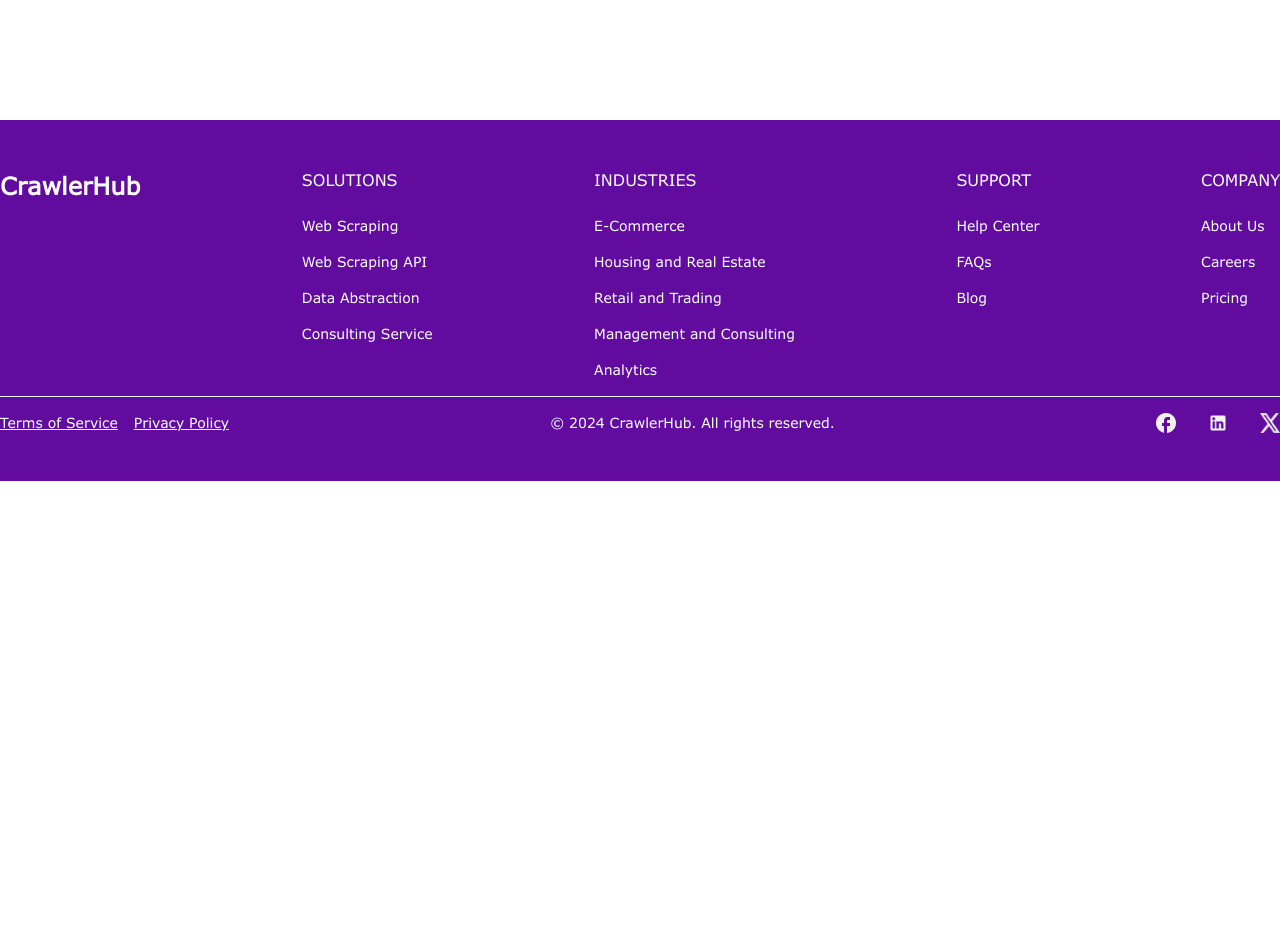
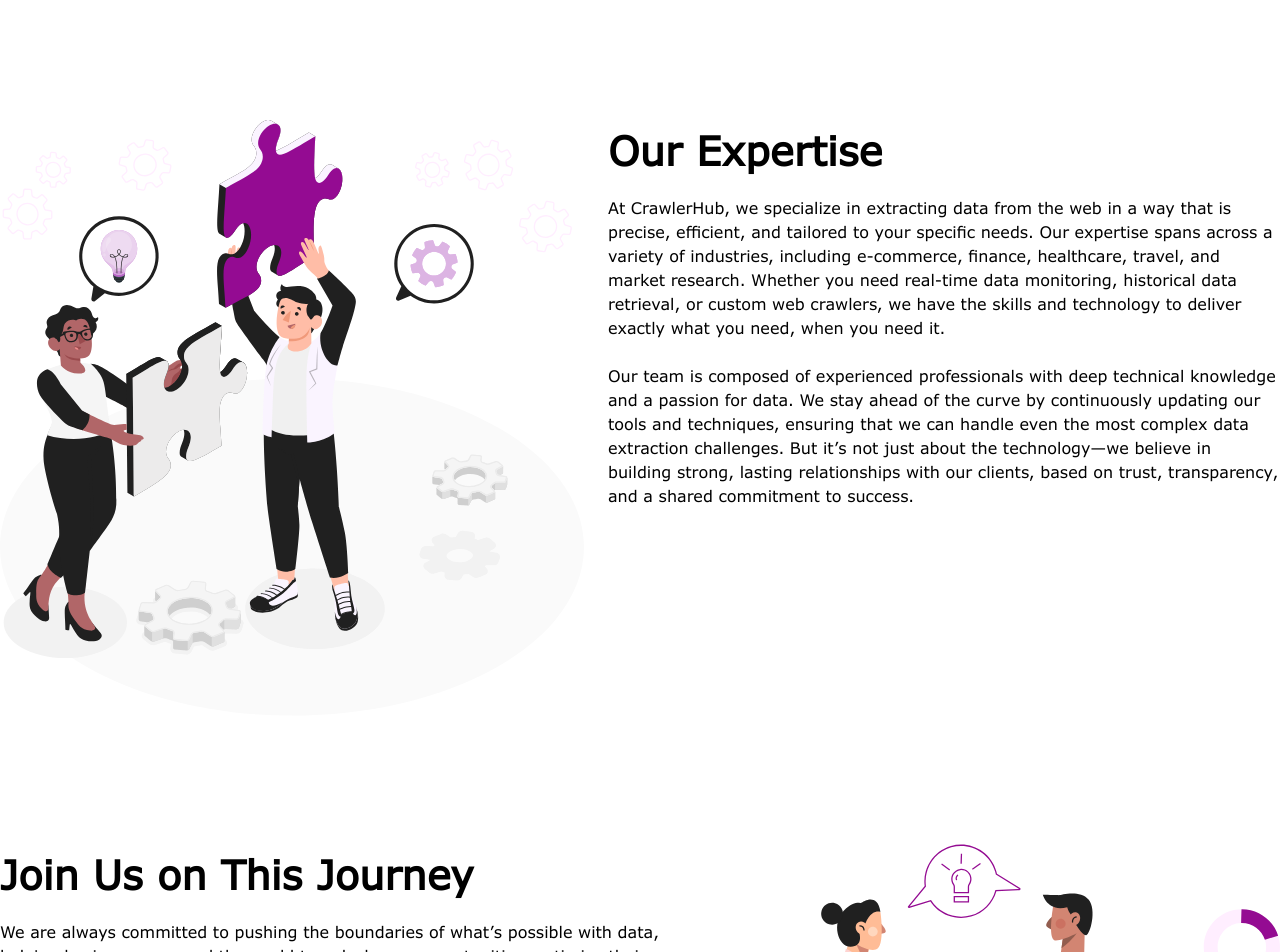
Before and after one commit to beecodeguy/crawlhub, a Next.js app: page /about-us in a window 1280 px wide. Shown: the part 1160-2112 px from the top of the page. Before the commit the page ends 1641 px from the top, so only its background shows below. Built offline with nearby package versions, Linux system fonts and the light colour scheme.

Commit message:
about us page completed

```diff
--- a/src/app/(webpage)/about-us/_components/AboutUsBanner.tsx
+++ b/src/app/(webpage)/about-us/_components/AboutUsBanner.tsx
@@ -1,27 +1,64 @@
-import { AboutUs } from "@/assets/images";
-import { Button } from "@/components/ui/button";
+import { JoinUsJourney, OurExpertise } from "@/assets/images";
+import { StaticImport } from "next/dist/shared/lib/get-img-props";
 import Image from "next/image";
 import React from "react";
 
+interface IProps {
+  reverse?: boolean;
+  children: React.ReactNode;
+  title: string;
+  icon: string | StaticImport;
+}
+
+const BannerComponent: React.FC<IProps> = ({
+  reverse,
+  children,
+  title,
+  icon,
+}) => (
+  <div className={`flex ${reverse ? "flex-row-reverse" : ""} gap-3`}>
+    <div className="flex flex-col gap-2">
+      <span className="typography-h2">{title}</span>
+      <p className="typography-h5">
+        {children}
+      </p>
+    </div>
+    <Image src={icon} height={595} width={584} alt="" />
+  </div>
+);
+
 const AboutUsBanner = () => {
   return (
-    <div className="container mx-auto bg-gradient-custom flex items-center mb-[24px]">
-      <div className="flex flex-col gap-6">
-        <div className="flex flex-col gap-2">
-          <span className="typography-h2">About Us</span>
-          <p className="typography-h5">
-            Welcome to CrawlerHub, a company founded in 2024 with a clear
-            purpose to provide precise, customized data extraction services
-            based on the specific websites and sources our clients provide. Our
-            reach is global, serving businesses of all sizes and across various
-            industries. Our goal is to help you transform the vast resources of
-            the web into the exact data you need, tailored to your unique
-            requirements.
-          </p>
-        </div>
-        <Button className="primary w-fit">Join Us Today</Button>
-      </div>
-      <Image src={AboutUs} height={398} width={584} alt="" />
+    <div className="container mx-auto flex flex-col gap-[128px]">
+      <BannerComponent reverse title="Our Expertise" icon={OurExpertise}>
+        At CrawlerHub, we specialize in extracting data from the web in a way
+        that is precise, efficient, and tailored to your specific needs. Our
+        expertise spans across a variety of industries, including e-commerce,
+        finance, healthcare, travel, and market research. Whether you need
+        real-time data monitoring, historical data retrieval, or custom web
+        crawlers, we have the skills and technology to deliver exactly what you
+        need, when you need it. <br />
+        <br /> Our team is composed of experienced professionals with deep
+        technical knowledge and a passion for data. We stay ahead of the curve
+        by continuously updating our tools and techniques, ensuring that we can
+        handle even the most complex data extraction challenges. But it’s not
+        just about the technology—we believe in building strong, lasting
+        relationships with our clients, based on trust, transparency, and a
+        shared commitment to success.
+      </BannerComponent>
+      <BannerComponent
+        title="Join Us on This Journey"
+        icon={JoinUsJourney}
+      >
+        We are always committed to pushing the boundaries of what’s possible
+        with data, helping businesses around the world to unlock new
+        opportunities, optimize their operations, and achieve their goals. With
+        CrawlerHub by your side, the future is full of promise. Hence, we invite
+        you to join us on this exciting journey. Whether you’re a business
+        looking to leverage data for growth, an organization seeking customized
+        data solutions, or a partner interested in collaboration, we are here to
+        help you succeed.
+      </BannerComponent>
     </div>
   );
 };
--- /dev/null
+++ b/src/app/(webpage)/about-us/_components/AboutUsStory.tsx
@@ -0,0 +1,52 @@
+import { AboutUs } from "@/assets/images";
+import { Button } from "@/components/ui/button";
+import Image from "next/image";
+import React from "react";
+
+const OurStory = () => (
+  <div className="container mx-auto py-3 flex flex-col gap-2 text-center mb-[128px]">
+    <span className="typography-h2">Our Story</span>
+    <p className="typography-h5">
+      Our journey began with the recognition that businesses today often
+      struggle to extract the right data from the web. We saw an opportunity to
+      fill this gap by offering a service that’s both highly customizable and
+      user-friendly. At CrawlerHUB, we don’t provide generic data. we extract
+      the specific information you need from the websites you choose, delivering
+      it in a format that suits your operations.
+      <br /> <br />
+      Since our inception, we’ve worked with a diverse range of clients, from
+      startups to large enterprises, all of whom share a common need: precise,
+      reliable data extracted from their chosen sources. Our growth and success
+      are built on our commitment to delivering exceptional service, innovative
+      solutions, and unmatched customer support.
+    </p>
+  </div>
+);
+
+const AboutUsStory = () => {
+  return (
+    <>
+      <div className="container mx-auto bg-gradient-custom flex items-center mb-[24px]">
+        <div className="flex flex-col gap-6">
+          <div className="flex flex-col gap-2">
+            <span className="typography-h2">About Us</span>
+            <p className="typography-h5">
+              Welcome to CrawlerHub, a company founded in 2024 with a clear
+              purpose to provide precise, customized data extraction services
+              based on the specific websites and sources our clients provide.
+              Our reach is global, serving businesses of all sizes and across
+              various industries. Our goal is to help you transform the vast
+              resources of the web into the exact data you need, tailored to
+              your unique requirements.
+            </p>
+          </div>
+          <Button className="primary w-fit">Join Us Today</Button>
+        </div>
+        <Image src={AboutUs} height={398} width={584} alt="" />
+      </div>
+      <OurStory />
+    </>
+  );
+};
+
+export default AboutUsStory;
--- a/src/app/(webpage)/about-us/_components/OurStory.tsx
+++ /dev/null
@@ -1,25 +0,0 @@
-import React from "react";
-
-const OurStory = () => {
-  return (
-    <div className="container mx-auto py-3 flex flex-col gap-2 text-center mb-[128px]">
-      <span className="typography-h2">Our Story</span>
-      <p className="typography-h5">
-        Our journey began with the recognition that businesses today often
-        struggle to extract the right data from the web. We saw an opportunity
-        to fill this gap by offering a service that’s both highly customizable
-        and user-friendly. At CrawlerHUB, we don’t provide generic data. we
-        extract the specific information you need from the websites you choose,
-        delivering it in a format that suits your operations.
-        <br /> <br />
-        Since our inception, we’ve worked with a diverse range of clients, from
-        startups to large enterprises, all of whom share a common need: precise,
-        reliable data extracted from their chosen sources. Our growth and
-        success are built on our commitment to delivering exceptional service,
-        innovative solutions, and unmatched customer support.
-      </p>
-    </div>
-  );
-};
-
-export default OurStory;
--- a/src/app/(webpage)/about-us/page.tsx
+++ b/src/app/(webpage)/about-us/page.tsx
@@ -1,14 +1,14 @@
 import React from "react";
+import AboutUsStory from "./_components/AboutUsStory";
+import ContactUsBanner from "@/components/containers/Banner/ContactUs";
 import AboutUsBanner from "./_components/AboutUsBanner";
-import OurStory from "./_components/OurStory";
-import ContactUsBanner from "@/components/containers/Banner/ContactUs";
 
 const AboutUs = () => {
   return (
     <>
+      <AboutUsStory />
+      <ContactUsBanner />
       <AboutUsBanner />
-      <OurStory />
-      <ContactUsBanner />
     </>
   );
 };
--- a/src/assets/images/index.ts
+++ b/src/assets/images/index.ts
@@ -4,3 +4,5 @@ export { default as FlexibleDataDelivery } from "./flexible_data_delivery.png";
 export { default as RealTimeDataExtraction } from "./real_time_data_extraction.png";
 export { default as CustomWebCrawlers } from "./custom_web_crawlers.png";
 export { default as AboutUs } from "./aboutus.svg";
+export { default as OurExpertise } from "./out_expertise.svg";
+export { default as JoinUsJourney } from "./join_us_journey.svg";
```
Also changed, not shown: src/assets/images/join_us_journey.svg (added), src/assets/images/out_expertise.svg (added).
